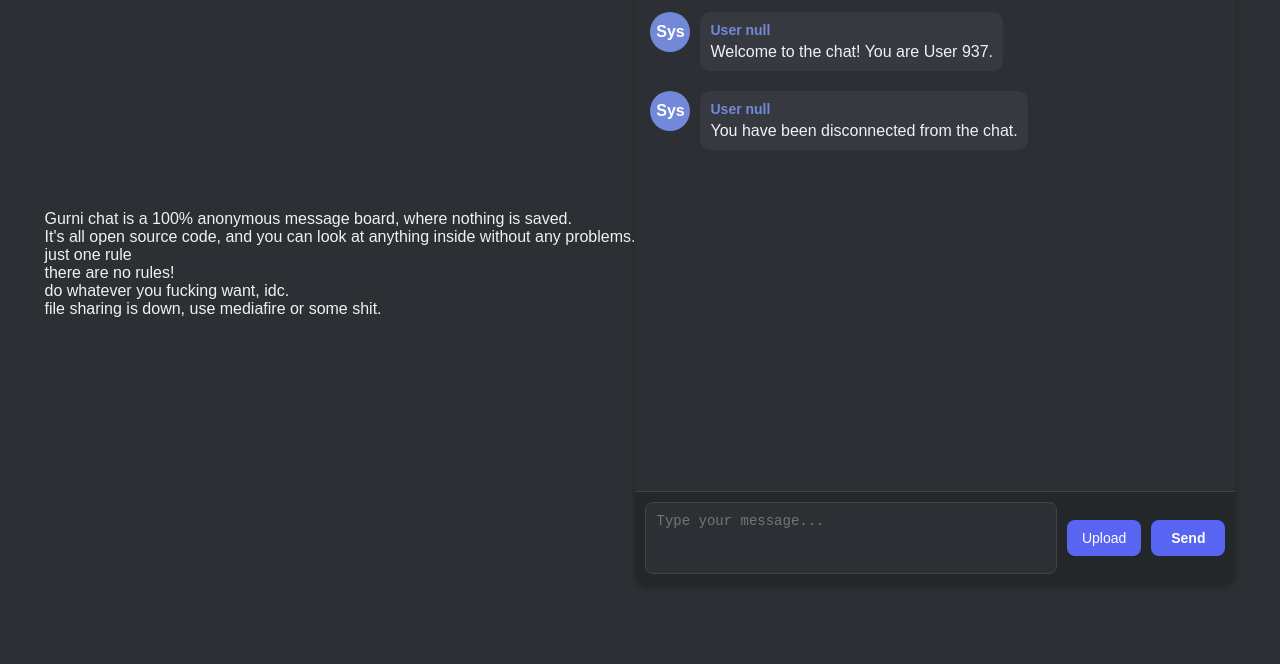
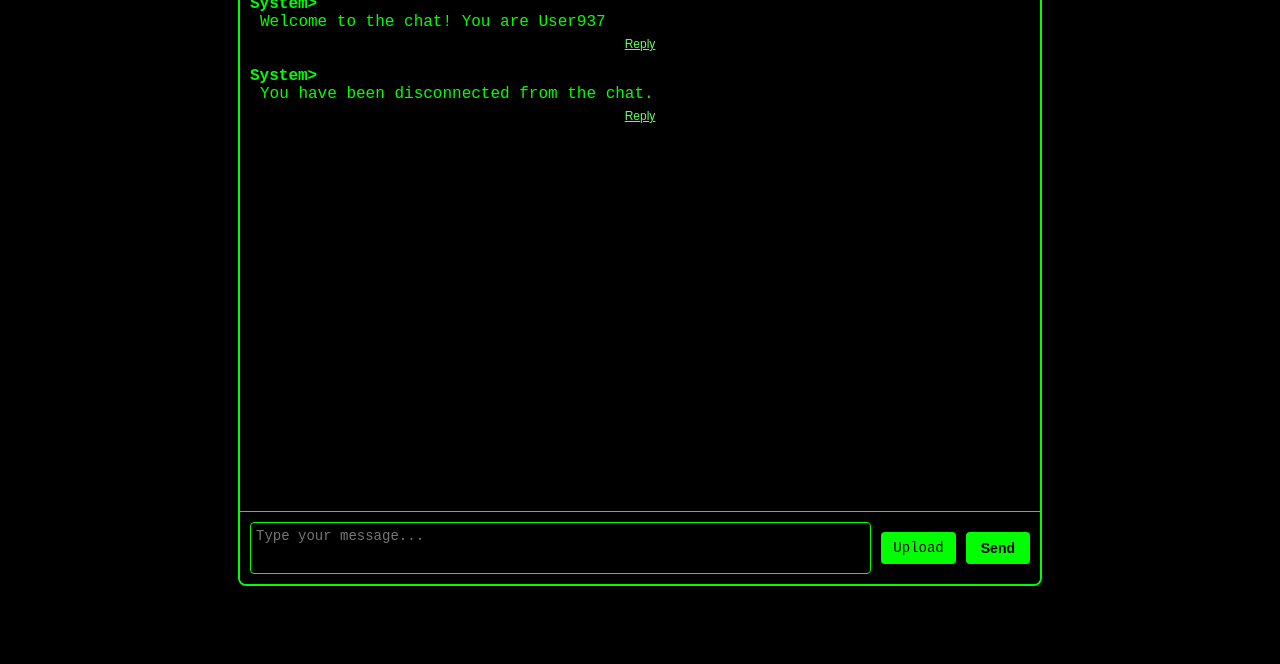
Before and after one commit to ddezORTEP/gurni-chat, a website: page public/index.html in a window 1280 px wide. Shown: the part 136-800 px from the top of the page. Drawn offline with Linux system fonts and the light colour scheme.

Commit message:
added code

```diff
--- a/public/index.html
+++ b/public/index.html
@@ -5,131 +5,125 @@
     <meta name="viewport" content="width=device-width, initial-scale=1.0">
     <title>Gurni Chat</title>
     <style>
-        /* Global Styles */
+        /* Hacker-style terminal look */
         body {
-            font-family: 'Arial', sans-serif;
+            font-family: 'Courier New', Courier, monospace;
             margin: 0;
             padding: 0;
-            background-color: #2c2f33;
+            background-color: #000;
+            color: #0f0;
             display: flex;
             justify-content: center;
             align-items: center;
             height: 100vh;
-            color: #f1f1f1;
         }
 
-        /* Chat Container */
         .chat-container {
             width: 100%;
-            max-width: 600px;
+            max-width: 800px;
             height: 80vh;
-            background: #23272a;
-            border-radius: 12px;
+            background-color: #000;
+            border: 2px solid #0f0;
+            border-radius: 8px;
             display: flex;
             flex-direction: column;
-            box-shadow: 0 4px 6px rgba(0, 0, 0, 0.2);
             overflow: hidden;
         }
 
-        /* Header */
         .chat-header {
-            padding: 15px;
-            background-color: #5865f2;
-            color: white;
-            font-size: 20px;
+            padding: 10px;
+            background-color: #000;
+            color: #0f0;
+            font-size: 18px;
+            font-weight: bold;
+            border-bottom: 1px solid #0f0;
             text-align: center;
-            font-weight: bold;
         }
 
-        /* Messages Section */
         .chat-messages {
             flex: 1;
-            padding: 15px;
+            padding: 10px;
             overflow-y: auto;
-            background-color: #2c2f33;
+            background-color: #000;
         }
 
         .message {
+            margin-bottom: 15px;
             display: flex;
-            gap: 10px;
-            margin-bottom: 20px;
-            align-items: flex-start;
+            flex-direction: column;
         }
 
-        .message .avatar {
-            flex-shrink: 0;
-            width: 40px;
-            height: 40px;
-            border-radius: 50%;
-            background-color: #7289da;
-            display: flex;
-            justify-content: center;
-            align-items: center;
-            color: white;
-            font-size: 16px;
+        .message .user {
             font-weight: bold;
+            color: #0f0;
         }
 
-        .message-content {
-            max-width: 80%;
-            padding: 10px;
-            background-color: #36393f;
-            border-radius: 10px;
+        .message .content {
+            padding-left: 10px;
             word-wrap: break-word;
+            color: #0f0;
         }
 
-        .message-content .user {
-            font-size: 14px;
-            font-weight: bold;
-            margin-bottom: 5px;
-            color: #7289da;
+        .message img {
+            max-width: 200px;
+            border: 1px solid #0f0;
+            margin-top: 5px;
+            border-radius: 4px;
         }
 
         .reply {
+            font-style: italic;
             font-size: 12px;
-            color: #99aab5;
+            color: #6f6;
             margin-bottom: 5px;
-            border-left: 3px solid #7289da;
-            padding-left: 8px;
         }
 
-        /* Input Section */
+        .reply-button {
+            margin-top: 5px;
+            font-size: 12px;
+            color: #6f6;
+            cursor: pointer;
+            text-decoration: underline;
+            border: none;
+            background: none;
+        }
+
         .chat-input {
             padding: 10px;
-            background: #23272a;
+            background-color: #000;
             display: flex;
+            gap: 10px;
             align-items: center;
-            gap: 10px;
-            border-top: 1px solid #444;
+            border-top: 1px solid #0f0;
         }
 
         .chat-input textarea {
             flex: 1;
-            height: 50px;
-            padding: 10px;
+            height: 40px;
+            padding: 5px;
             font-size: 14px;
-            color: #f1f1f1;
-            background: #2c2f33;
-            border: 1px solid #444;
-            border-radius: 8px;
+            background-color: #000;
+            color: #0f0;
+            border: 1px solid #0f0;
+            border-radius: 4px;
             resize: none;
             outline: none;
         }
 
         .chat-input button {
-            padding: 10px 20px;
+            padding: 8px 15px;
             font-size: 14px;
             font-weight: bold;
-            color: white;
-            background-color: #5865f2;
+            color: #000;
+            background-color: #0f0;
             border: none;
-            border-radius: 8px;
+            border-radius: 4px;
             cursor: pointer;
             transition: background-color 0.2s;
         }
 
         .chat-input button:hover {
-            background-color: #4752c4;
+            background-color: #6f6;
         }
 
         .chat-input input[type="file"] {
@@ -138,28 +132,20 @@
 
         .file-label {
             cursor: pointer;
-            background-color: #5865f2;
-            color: white;
-            padding: 10px 15px;
-            border-radius: 8px;
+            background-color: #0f0;
+            color: #000;
+            padding: 8px 12px;
+            border-radius: 4px;
             font-size: 14px;
             transition: background-color 0.2s;
         }
 
         .file-label:hover {
-            background-color: #4752c4;
+            background-color: #6f6;
         }
     </style>
 </head>
 <body>
-    <p>
-    Gurni chat is a 100% anonymous message board, where nothing is saved.
-    <br>It's all open source code, and you can look at anything inside without any problems.
-    <br>just one rule<br>
-    there are no rules!<br>
-    do whatever you fucking want, idc.
-    <br> file sharing is down, use mediafire or some shit.
-    </p>
     <div class="chat-container">
         <div class="chat-header">Gurni Chat</div>
         <div class="chat-messages" id="chatMessages">
@@ -168,7 +154,7 @@
         <div class="chat-input">
             <textarea id="chatInput" placeholder="Type your message..." onkeydown="handleInput(event)"></textarea>
             <label for="fileInput" class="file-label">Upload</label>
-            <input type="file" id="fileInput" accept="*/*">
+            <input type="file" id="fileInput" accept="image/*">
             <button onclick="sendMessage()">Send</button>
         </div>
     </div>
@@ -177,45 +163,46 @@
         const ws = new WebSocket("ws://localhost:3000");
         let replyToMessage = null;
 
-        function displayMessage(content, type = "user", id = null, user = null, replyTo = null, replyContent = null, isFile = false, filename = null) {
+        function displayMessage(content, user = "System", replyTo = null, isFile = false, filename = null) {
             const chatMessages = document.getElementById("chatMessages");
 
             const messageElement = document.createElement("div");
             messageElement.className = `message`;
 
-            const avatar = document.createElement("div");
-            avatar.className = "avatar";
-            avatar.textContent = user ? `U${user}` : "Sys";
+            const userElement = document.createElement("div");
+            userElement.className = "user";
+            userElement.textContent = `${user}>`;
 
             const contentElement = document.createElement("div");
-            contentElement.className = "message-content";
+            contentElement.className = "content";
 
             if (replyTo) {
                 const replyElement = document.createElement("div");
                 replyElement.className = "reply";
-                replyElement.textContent = `Replying to User ${replyTo.user}: "${replyTo.content}"`;
+                replyElement.textContent = `Replying to ${replyTo.user}: "${replyTo.content}"`;
                 contentElement.appendChild(replyElement);
             }
 
             if (isFile) {
-                const link = document.createElement("a");
-                link.href = content;
-                link.download = filename;
-                link.textContent = `Download ${filename}`;
-                contentElement.appendChild(link);
+                const img = document.createElement("img");
+                img.src = content;
+                img.alt = filename || "Uploaded image";
+                contentElement.appendChild(img);
             } else {
-                const userElement = document.createElement("div");
-                userElement.className = "user";
-                userElement.textContent = `User ${user}`;
-                contentElement.appendChild(userElement);
-
-                const text = document.createElement("div");
-                text.textContent = content;
-                contentElement.appendChild(text);
+                contentElement.textContent += content;
             }
 
-            messageElement.appendChild(avatar);
+            const replyButton = document.createElement("button");
+            replyButton.className = "reply-button";
+            replyButton.textContent = "Reply";
+            replyButton.onclick = () => {
+                replyToMessage = { user, content };
+                document.getElementById("chatInput").placeholder = `Replying to ${user}: "${content}"`;
+            };
+
+            messageElement.appendChild(userElement);
             messageElement.appendChild(contentElement);
+            messageElement.appendChild(replyButton);
 
             chatMessages.appendChild(messageElement);
             chatMessages.scrollTop = chatMessages.scrollHeight; // Auto-scroll to the latest message
@@ -229,10 +216,9 @@
             if (message) {
                 const payload = JSON.stringify({
                     type: "user",
-                    user: userNumber,
+                    user: `User${userNumber}`,
                     content: message,
-                    id: Date.now(),
-                    replyTo: replyToMessage
+                    replyTo: replyToMessage,
                 });
                 ws.send(payload); // Send the message to the server
                 chatInput.value = "";
@@ -245,18 +231,17 @@
                 reader.onload = () => {
                     const payload = JSON.stringify({
                         type: "file",
-                        user: userNumber,
+                        user: `User${userNumber}`,
                         content: reader.result,
                         filename: file.name,
-                        id: Date.now(),
-                        replyTo: replyToMessage
+                        replyTo: replyToMessage,
                     });
                     ws.send(payload);
                 };
                 reader.readAsDataURL(file);
                 fileInput.value = ""; // Reset file input
             } else {
-                alert("Please type a message or select a file before sending.");
+                alert("Please type a message or select an image before sending.");
             }
         }
 
@@ -272,26 +257,11 @@
             const data = JSON.parse(event.data);
 
             if (data.type === "user") {
-                displayMessage(
-                    data.content,
-                    "user",
-                    data.id,
-                    data.user,
-                    data.replyTo
-                );
+                displayMessage(data.content, data.user, data.replyTo);
             } else if (data.type === "file") {
-                displayMessage(
-                    null,
-                    "user",
-                    data.id,
-                    data.user,
-                    data.replyTo,
-                    null,
-                    true,
-                    data.filename
-                );
+                displayMessage(data.content, data.user, data.replyTo, true, data.filename);
             } else if (data.type === "system") {
-                displayMessage(data.content, "system");
+                displayMessage(data.content, "System");
             }
         };
 
@@ -301,14 +271,14 @@
 
         ws.onclose = () => {
             console.log("Disconnected from WebSocket server");
-            displayMessage("You have been disconnected from the chat.", "system");
+            displayMessage("You have been disconnected from the chat.", "System");
         };
 
         ws.onerror = (error) => {
             console.error("WebSocket error:", error);
         };
 
-        displayMessage("Welcome to the chat! You are User " + userNumber + ".", "system");
+        displayMessage("Welcome to the chat! You are User" + userNumber, "System");
     </script>
 </body>
 </html>
```
Also changed, not shown: server.js (+26 -3 lines).
